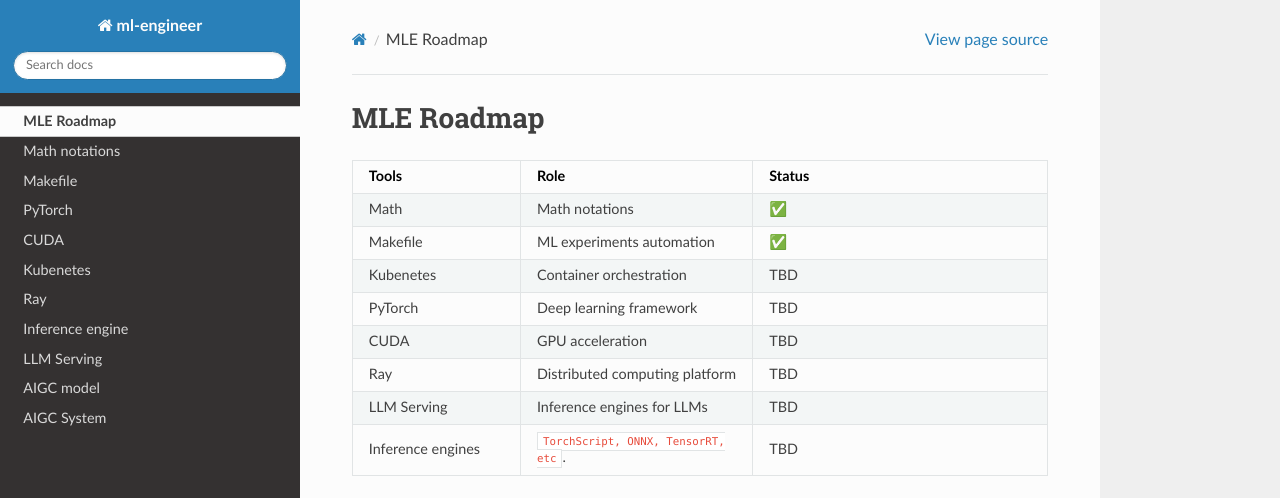
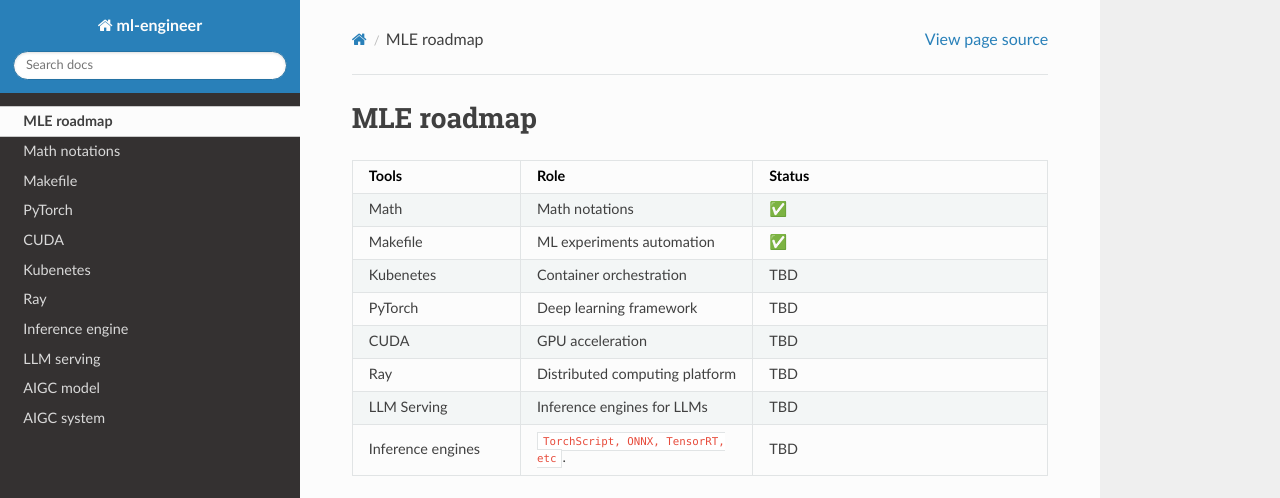
Before and after one commit to Jason-cs18/ml-engineer, a Sphinx documentation site: the page built from docs/source/roadmap.rst, in a window 1280 px wide. Shown: the top 498 px of the page. Built offline with Sphinx 7.4.7 and the Read the Docs theme 3.1.0, drawn with Linux system fonts in a browser that asks for light colours.

Commit message:
update index

```diff
--- a/docs/source/aigc_system.rst
+++ b/docs/source/aigc_system.rst
@@ -1,5 +1,5 @@
 ===========
-AIGC System
+AIGC system
 ===========
 
 Fast LLM serving
--- a/docs/source/llm_serve.rst
+++ b/docs/source/llm_serve.rst
@@ -1,5 +1,5 @@
 ===============
-LLM Serving
+LLM serving
 ===============
 
 Large language models (LLMs) have demonstrated remarkable capabilieties in various natural language processing tasks. However, deploying these models for real-world applications can be challenging due to their high computational requirements and the need for efficient serving infrastructure.
--- a/docs/source/roadmap.rst
+++ b/docs/source/roadmap.rst
@@ -1,5 +1,5 @@
 ====================
-MLE Roadmap
+MLE roadmap
 ====================
 
 .. list-table::
```
